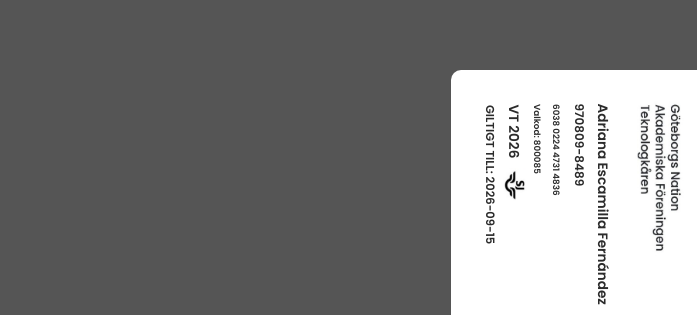
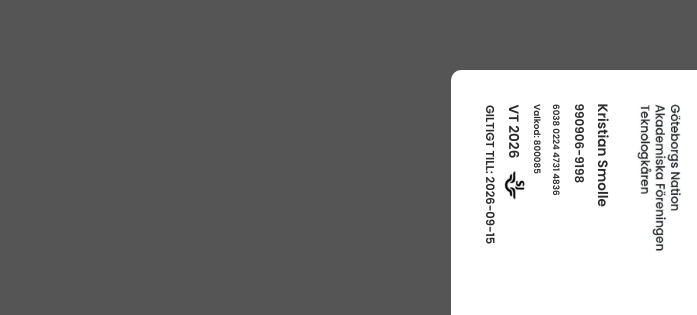
Before and after one commit to axelaaberg/STUK, a plain HTML site: page index.html in a window 1280 px wide. Shown: the top 315 px of the page, 0-697 px from the left. Drawn offline with Linux system fonts and the light colour scheme.

Commit message:
Update index.html

```diff
--- a/index.html
+++ b/index.html
@@ -291,8 +291,8 @@
       <div class="card-container">
         <div class="card" onclick="this.classList.toggle('flipped')">
         <div class="card-side">
-          <div class="card-front-text card-front-name">Adriana Escamilla Fernández</div>
-          <div class="card-front-text card-front-number">970809-8489</div>
+          <div class="card-front-text card-front-name">Kristian Smolle</div>
+          <div class="card-front-text card-front-number">990906-9198</div>
           <div class="card-front-text card-front-number-xs-id">6038 0224 4731 4836</div>
           <div class="card-front-text card-front-number-xs-vote">Valkod: 800085</div>
           <div class="card-front-text card-front-term">VT 2026</div>
```
